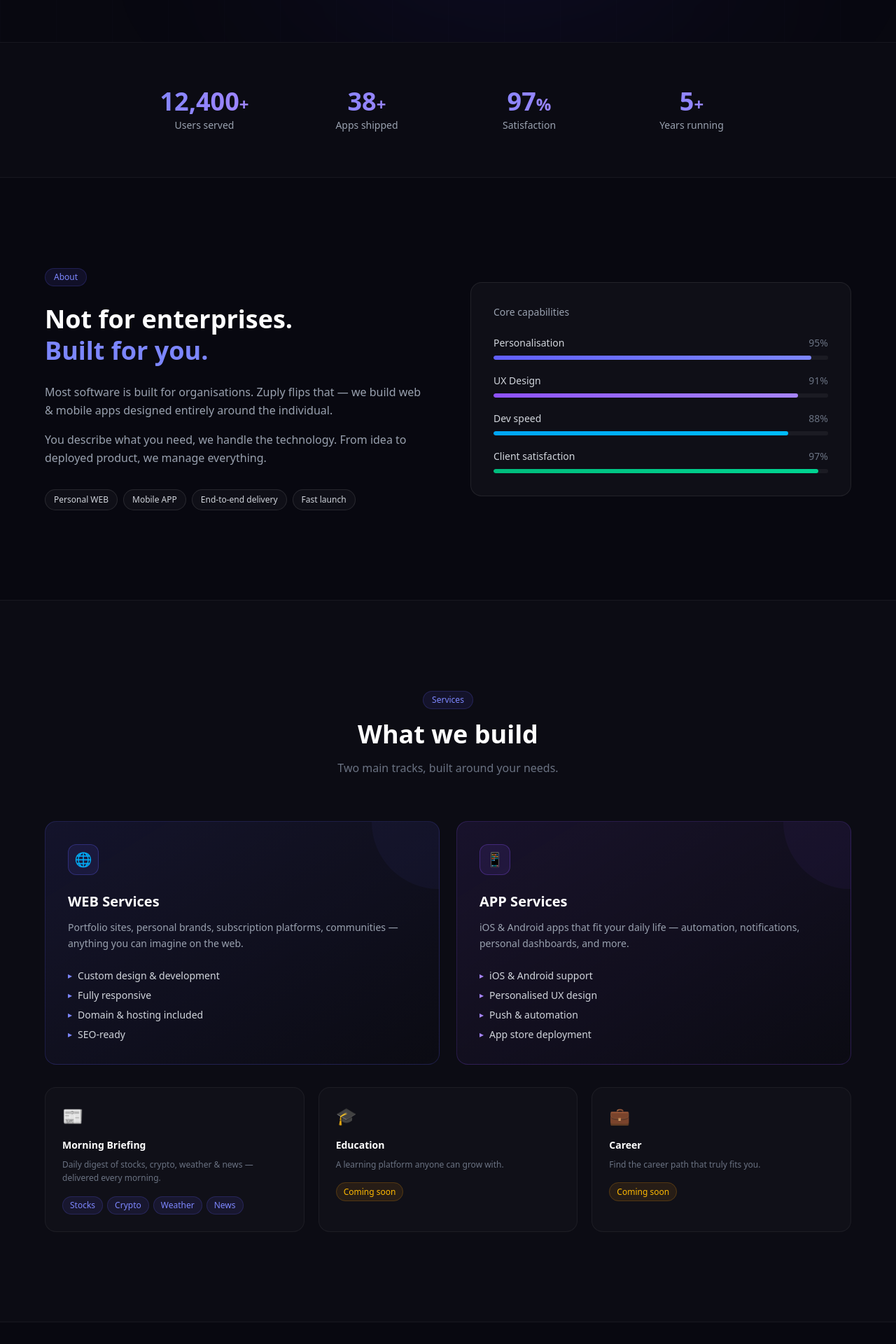
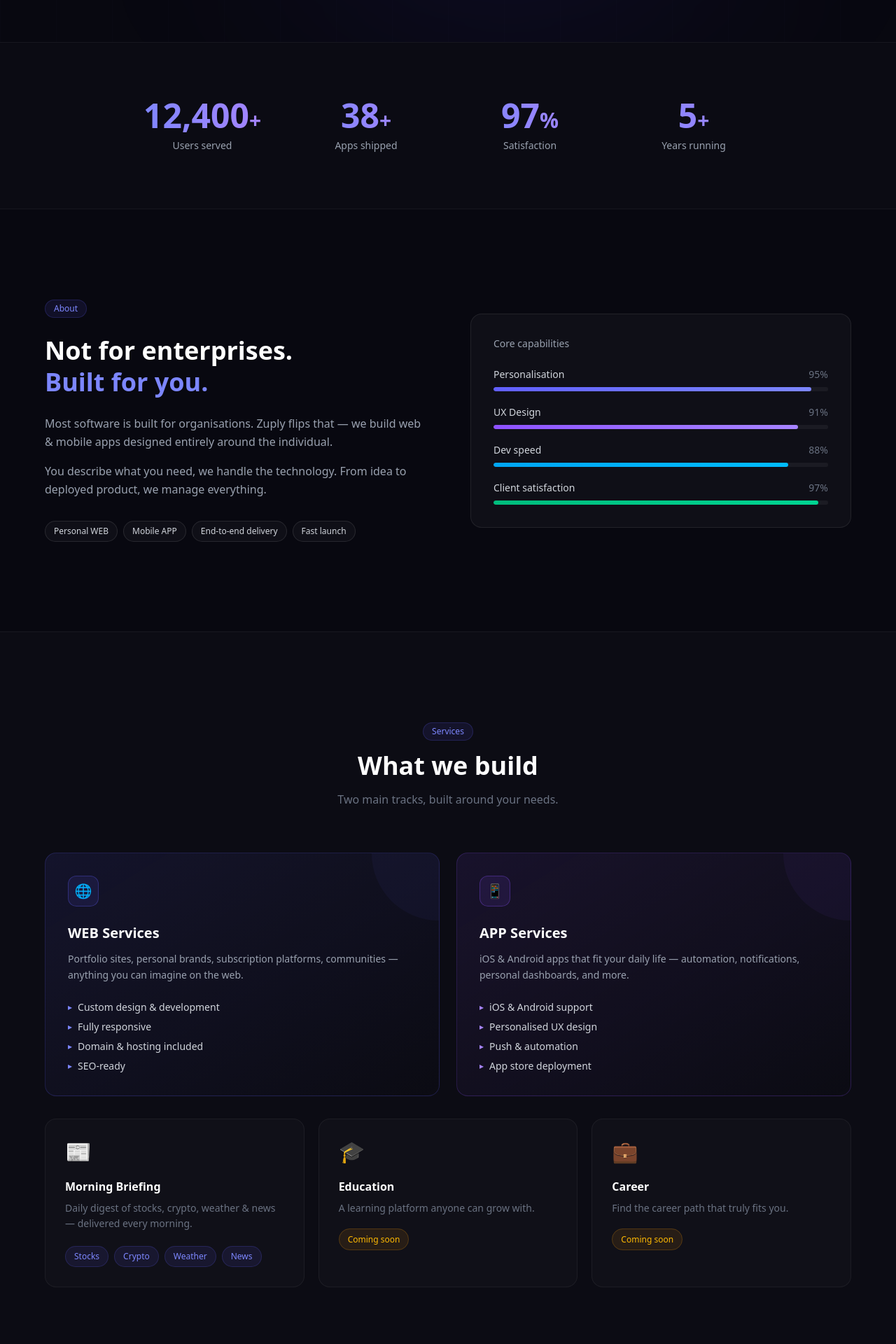
Before and after one commit to netdiver9/web-zuply, a Next.js app: page / in a window 1280 px wide. Shown: the part 740-2660 px from the top of the page at 70% size. Built offline with nearby package versions, Linux system fonts and the light colour scheme.

Commit message:
Fix: mobile stats countup threshold, larger cards, team grid 1col on mobile

```diff
--- a/src/app/page.tsx
+++ b/src/app/page.tsx
@@ -227,7 +227,7 @@
 // ── Stats ─────────────────────────────────────────────────────────
 // eslint-disable-next-line @typescript-eslint/no-explicit-any
 function Stats({ t }: { t: any }) {
-  const { ref, inView } = useInView(0.3);
+  const { ref, inView } = useInView(0.1);
   const u = useCountUp(12400, 2000, inView);
   const a = useCountUp(38, 1800, inView);
   const s = useCountUp(97, 1600, inView);
@@ -239,11 +239,11 @@
     { v: y, suf: "+", label: t.stat_labels[3] },
   ];
   return (
-    <div ref={ref} className="grid grid-cols-2 md:grid-cols-4 gap-8">
+    <div ref={ref} className="grid grid-cols-2 md:grid-cols-4 gap-10">
       {vals.map((s) => (
-        <div key={s.label} className="text-center">
-          <div className="text-4xl font-bold bg-gradient-to-r from-indigo-400 to-violet-400 bg-clip-text text-transparent mb-1">
-            {s.v}<span className="text-2xl">{s.suf}</span>
+        <div key={s.label} className="text-center py-4">
+          <div className="text-4xl sm:text-5xl font-bold bg-gradient-to-r from-indigo-400 to-violet-400 bg-clip-text text-transparent mb-2">
+            {s.v}<span className="text-2xl sm:text-3xl">{s.suf}</span>
           </div>
           <div className="text-sm text-gray-400">{s.label}</div>
         </div>
@@ -500,16 +500,16 @@
             </div>
           </div>
 
-          <div className="grid grid-cols-1 md:grid-cols-3 gap-5">
+          <div className="grid grid-cols-1 sm:grid-cols-2 md:grid-cols-3 gap-5">
             {t.other_services.map((s) => (
-              <div key={s.title} className="p-6 rounded-2xl border border-white/5 bg-white/[0.02] hover:border-white/10 hover:bg-white/[0.04] transition-all">
-                <div className="text-2xl mb-4">{s.icon}</div>
-                <h3 className="font-bold text-sm mb-2">{s.title}</h3>
-                <p className="text-gray-500 text-xs leading-relaxed mb-4">{s.desc}</p>
-                {s.badge && <span className="px-2.5 py-1 rounded-full text-xs bg-amber-500/10 text-amber-400 border border-amber-500/20">{s.badge}</span>}
+              <div key={s.title} className="p-7 rounded-2xl border border-white/5 bg-white/[0.02] hover:border-white/10 hover:bg-white/[0.04] transition-all">
+                <div className="text-3xl mb-5">{s.icon}</div>
+                <h3 className="font-bold text-base mb-2">{s.title}</h3>
+                <p className="text-gray-500 text-sm leading-relaxed mb-5">{s.desc}</p>
+                {s.badge && <span className="px-3 py-1.5 rounded-full text-xs bg-amber-500/10 text-amber-400 border border-amber-500/20">{s.badge}</span>}
                 {s.tags.length > 0 && (
-                  <div className="flex flex-wrap gap-1.5">
-                    {s.tags.map(tag => <span key={tag} className="px-2.5 py-1 rounded-full text-xs bg-indigo-500/10 text-indigo-400 border border-indigo-500/20">{tag}</span>)}
+                  <div className="flex flex-wrap gap-2">
+                    {s.tags.map(tag => <span key={tag} className="px-3 py-1.5 rounded-full text-xs bg-indigo-500/10 text-indigo-400 border border-indigo-500/20">{tag}</span>)}
                   </div>
                 )}
               </div>
@@ -561,16 +561,16 @@
             <h2 className="text-3xl sm:text-4xl font-bold mb-4">{t.team_h2}</h2>
             <p className="text-gray-500 max-w-md mx-auto">{t.team_sub}</p>
           </div>
-          <div className="grid grid-cols-2 sm:grid-cols-3 lg:grid-cols-4 gap-4">
+          <div className="grid grid-cols-1 sm:grid-cols-2 lg:grid-cols-4 gap-5">
             {t.team.map((m, i) => (
               <div key={m.name} className="group rounded-2xl border border-white/5 bg-white/[0.02] hover:border-white/10 hover:bg-white/[0.04] transition-all overflow-hidden">
-                <div className={`h-1 bg-gradient-to-r ${TEAM_COLORS[i]}`} />
-                <div className="p-5">
-                  <div className={`w-10 h-10 rounded-xl bg-gradient-to-br ${TEAM_COLORS[i]} mb-4 flex items-center justify-center text-white font-bold`}>
+                <div className={`h-1.5 bg-gradient-to-r ${TEAM_COLORS[i]}`} />
+                <div className="p-6">
+                  <div className={`w-12 h-12 rounded-xl bg-gradient-to-br ${TEAM_COLORS[i]} mb-5 flex items-center justify-center text-white font-bold text-lg`}>
                     {m.name[0]}
                   </div>
-                  <p className="font-semibold text-sm text-white">{m.name}</p>
-                  <p className="text-gray-500 text-xs mt-0.5">{m.role}</p>
+                  <p className="font-semibold text-base text-white">{m.name}</p>
+                  <p className="text-gray-500 text-sm mt-1">{m.role}</p>
                 </div>
               </div>
             ))}
```
